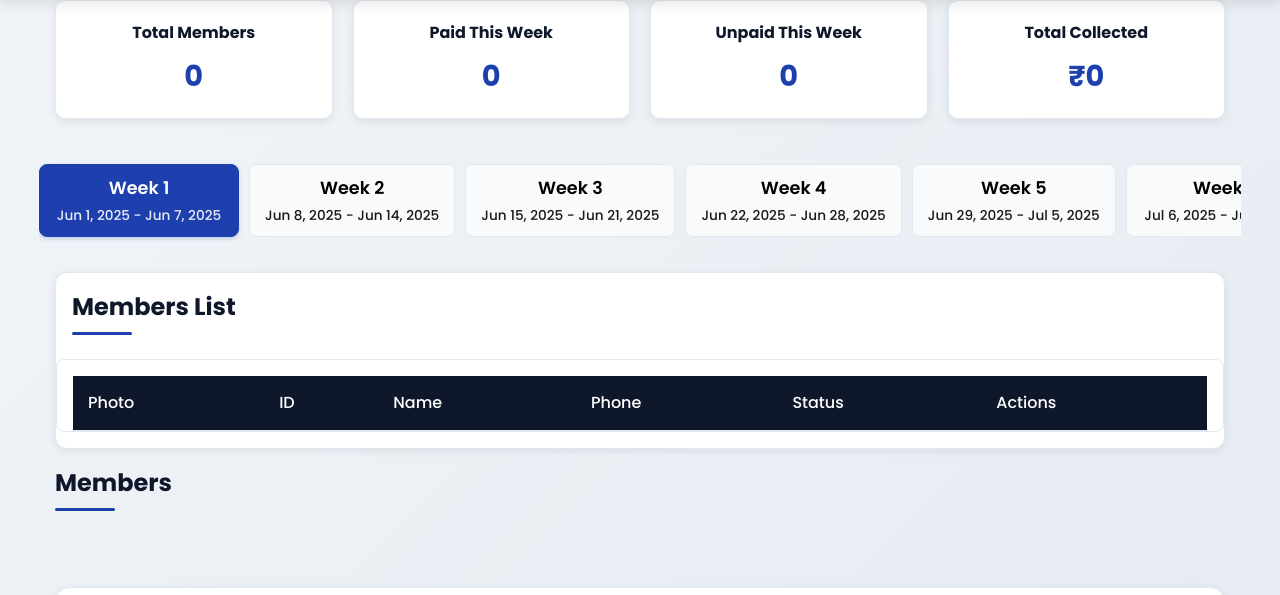
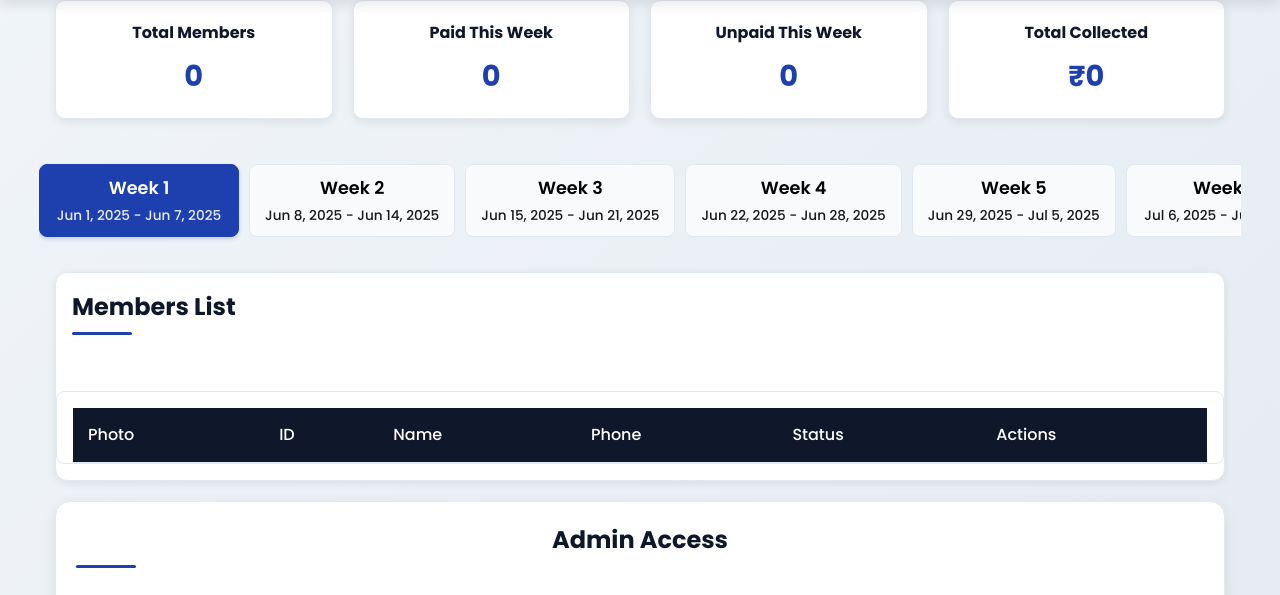
Before and after one commit to ledosportsacademy/a, a website: page public/index.html in a window 1280 px wide. Shown: the part 180-775 px from the top of the page. Drawn offline with nearby package versions, Linux system fonts and the light colour scheme; no server answers.

Commit message:
Update index.html

```diff
--- a/public/index.html
+++ b/public/index.html
@@ -48,6 +48,16 @@
 
         <div class="card">
             <h2 class="section-title">Members List</h2>
+
+            <!-- Admin Controls -->
+            <div class="admin-only">
+                <button id="addMemberBtn" class="btn btn-primary">Add New Member</button>
+            </div>
+
+            <!-- Members Grid View -->
+            <div id="membersList" class="members-grid"></div>
+
+            <!-- Members Table View -->
             <div class="table-responsive">
                 <table id="membersTable">
                     <thead>
@@ -64,19 +74,6 @@
                 </table>
             </div>
         </div>
-
-        <!-- Members Section -->
-        <section id="members" class="section">
-            <h2 class="section-title">Members</h2>
-
-            <!-- Admin Controls -->
-            <div class="admin-only">
-                <button id="addMemberBtn" class="btn btn-primary">Add New Member</button>
-            </div>
-
-            <!-- Members List -->
-            <div id="membersList" class="members-grid"></div>
-        </section>
 
         <!-- Admin Login -->
         <div class="admin-login-container">
```
